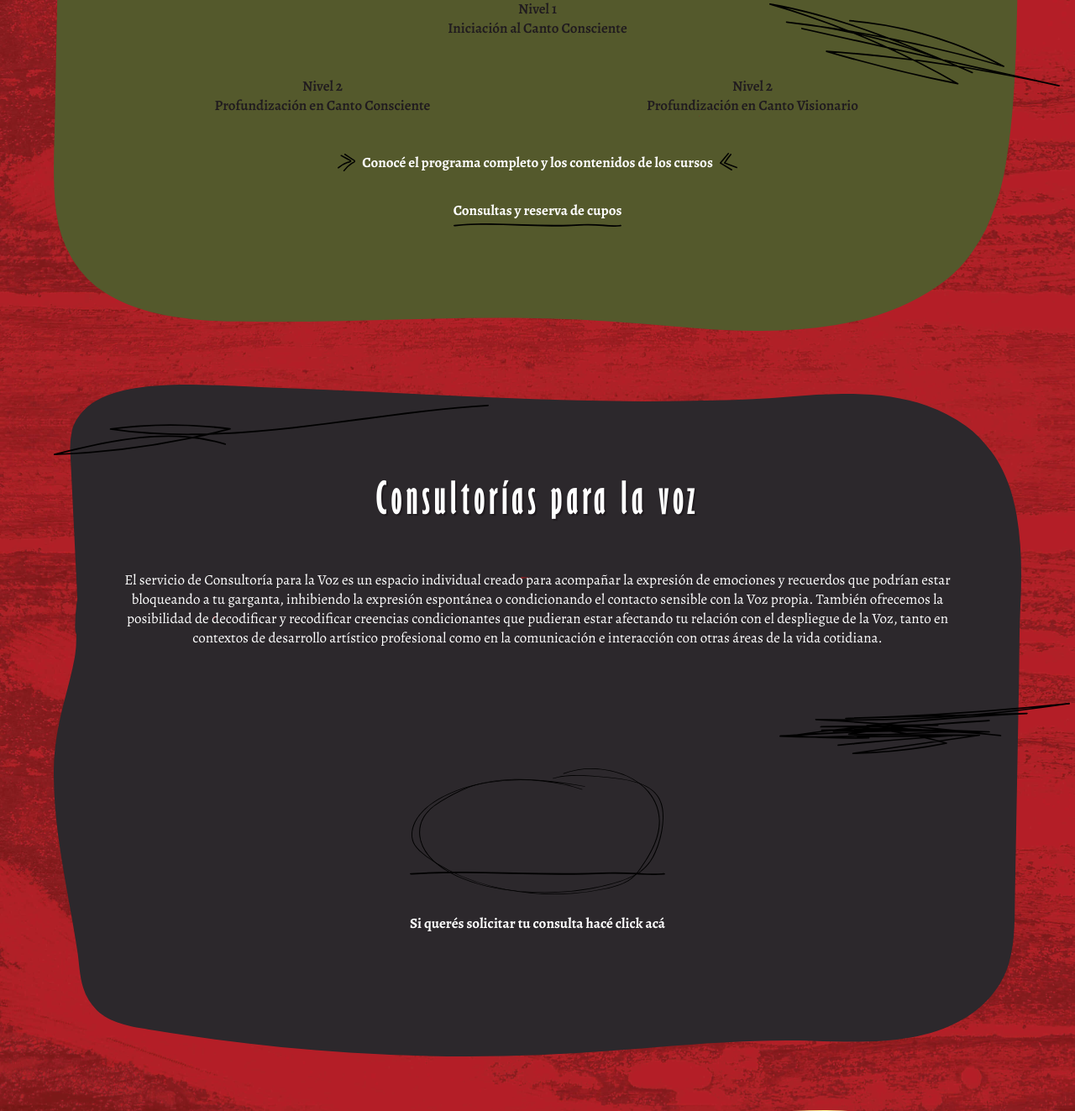
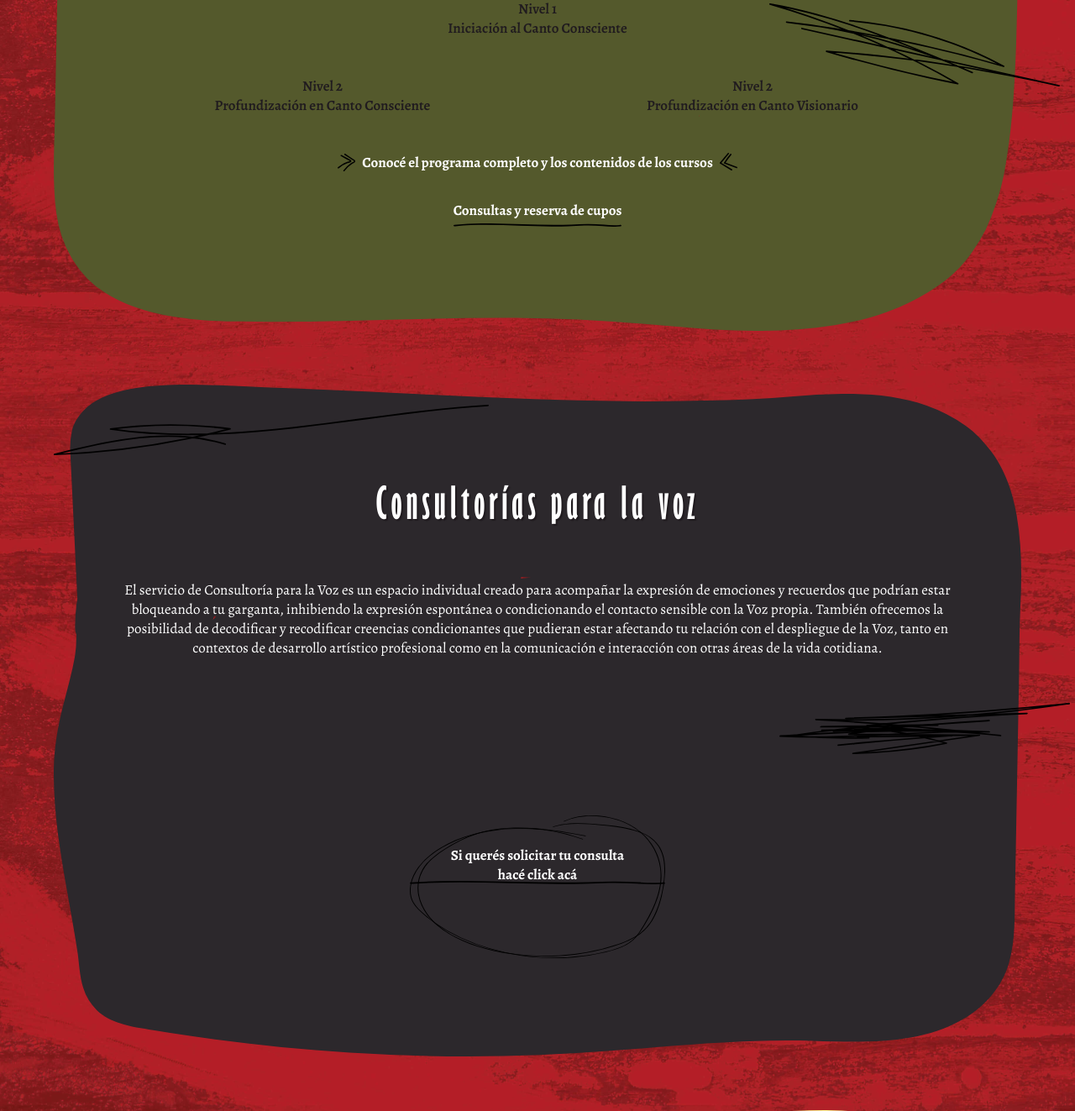
Before and after one commit to catalin-munteanu/cantodelmedio-2, a PHP site: page / in a window 1280 px wide. Shown: the part 1982-3305 px from the top of the page at 84% size. Run offline with PHP 8.4, Linux system fonts and the light colour scheme; data that the repository does not hold is empty.

Commit message:
Correcciones en trazos

```diff
--- a/css/style.css
+++ b/css/style.css
@@ -469,13 +469,13 @@ section#consultoriaVoz {
     z-index: 1;
 }
 
-#links-detalles-consultoria {
+.links-detalles-consultoria {
     z-index: 1;
     position: relative;
     margin: 2em;
 }
 
-#links-detalles-consultoria img {
+#trazo-circular-consultoria {
     position: absolute;
     height: 100%;
     width: 100%;
@@ -483,12 +483,12 @@ section#consultoriaVoz {
     left: 0;
 }
 
-#links-detalles-consultoria div {
+.links-detalles-consultoria div {
     margin: 20%;
     margin-top: 22%;
 }
 
-#links-detalles-consultoria p {
+.links-detalles-consultoria p {
     position: relative;
     z-index: 2;
 }
@@ -1234,8 +1234,8 @@ th {
         font-size: 50px;
     }
 
-    #links-detalles-consultoria div,
-    #links-detalles-asesoria div,
+    .links-detalles-consultoria div,
+    .links-detalles-asesoria div,
     #coordenadasIniciacionConsciente div,
     #coordenadasProfundizacionConsciente div,
     #coordenadasProfundizacionVisionario div {
--- a/index.php
+++ b/index.php
@@ -250,7 +250,7 @@
             </article>
 
             <article class="links-detalles-consultoria">
-                <img src="img\mobile\trazo-circ-1.svg" alt="" srcset="">
+                <img src="img\mobile\trazo-circ-1.svg" alt="" srcset="" id="trazo-circular-consultoria">
                 <div>
                     <p class="textoNegrita"><a href="https://wa.me/5491136148307" target="_blank">
                             Si querés solicitar tu consulta hacé click acá
@@ -266,7 +266,7 @@
                 <img src="img\mobile\fondo-amarillo.svg" alt="" srcset="">
             </figure>
 
-            <img class="trazoDecCinco" src="img\mobile\trazo-6.svg" alt="" srcset="">
+            <img class="trazoDecCinco" src="img\mobile\trazo-6.svg" alt="" srcset="" id="trazo-circular-asesoria">
 
             <h2>Asesorías para cantantes y artistas de la voz</h2>
 
```
